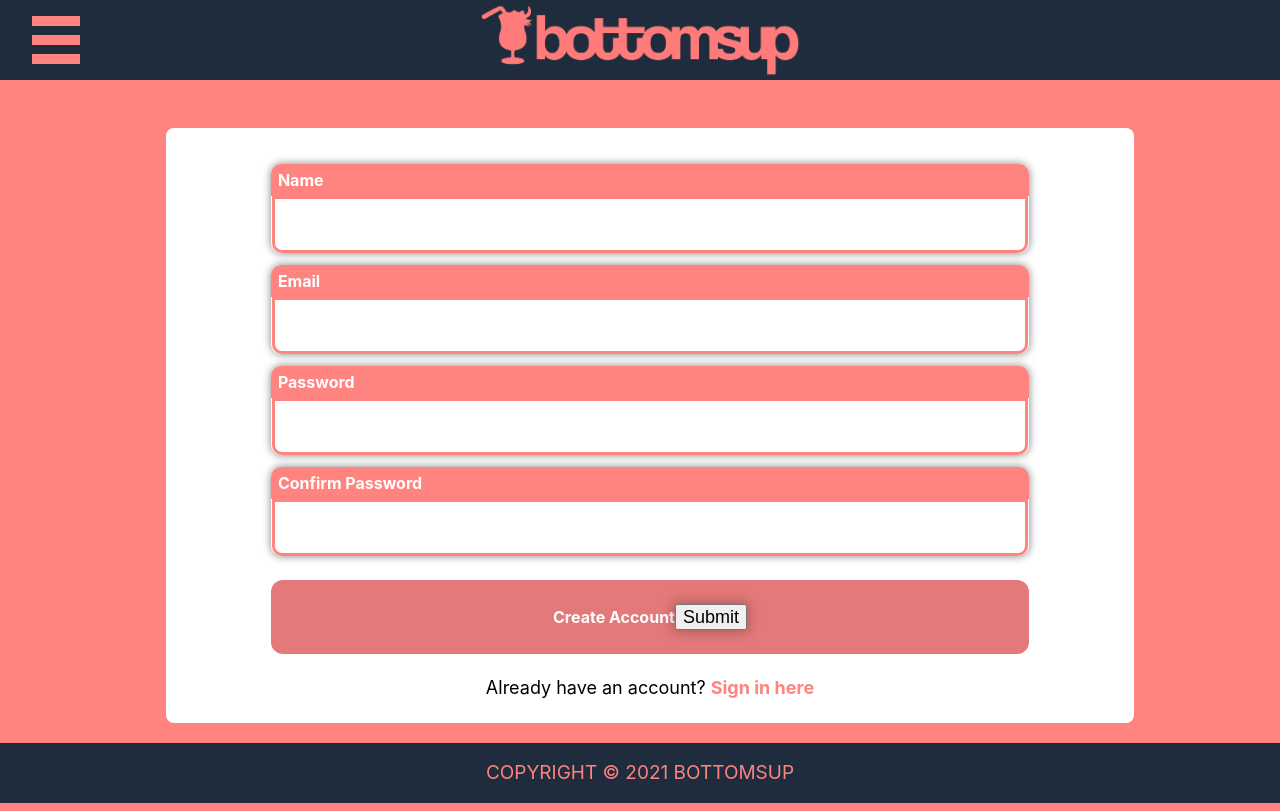
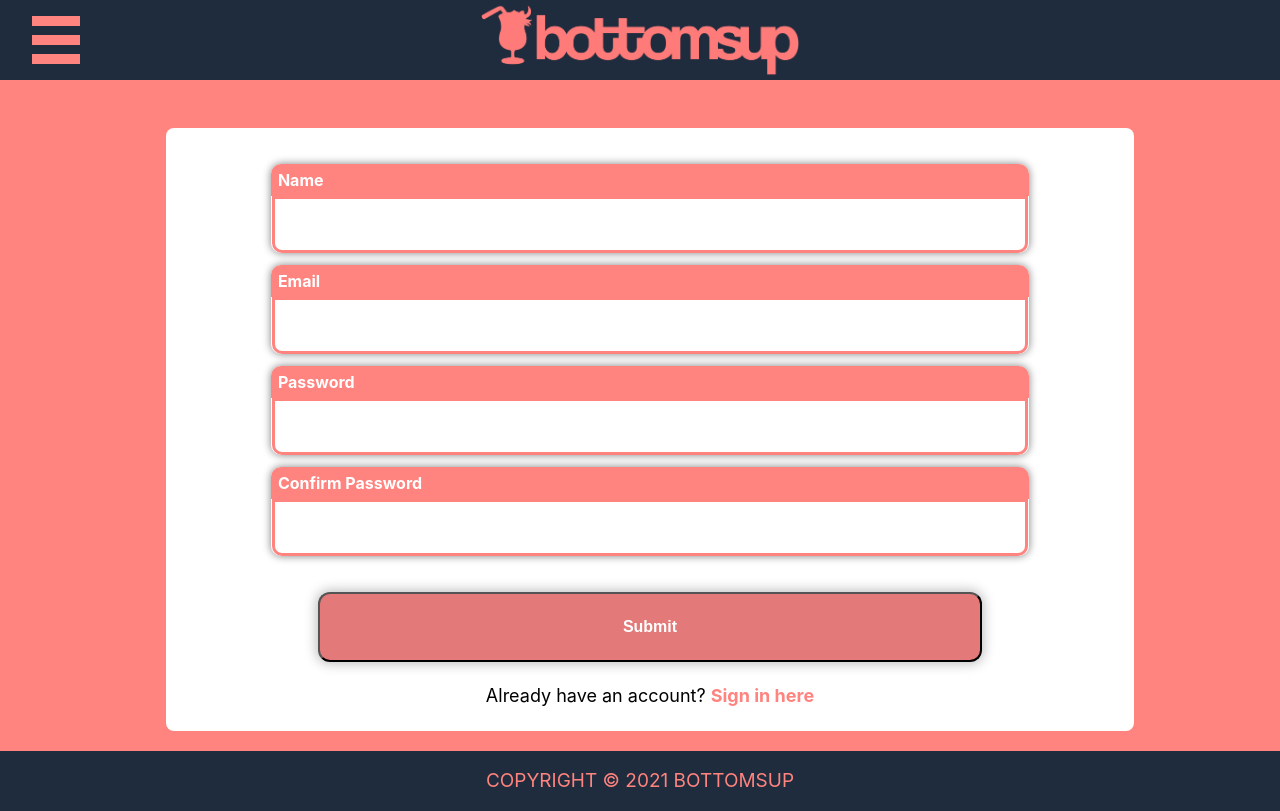
Before and after one commit to software-assignments-spring2021/project-setup-team-povedniki-attitude, a React (Create React App) app in the folder front-end/: page /register in a window 1280 px wide. Built offline with nearby package versions, Linux system fonts and the light colour scheme.

Commit message:
fixed registration

```diff
--- a/front-end/src/Components/LogIn/log_in_page.js
+++ b/front-end/src/Components/LogIn/log_in_page.js
@@ -40,9 +40,7 @@ function LogIn(){
                     <div class="field-label">Password</div>
                     <input class="sign-in-field" id="pwdField" type="password" name = "password" onChange={e => setPassword(e.target.value)}></input>
                 </div>
-                <div className="sign-in-button mini">Sign In
-                <input class= "sign-in-footer" type ="submit"></input>
-                </div>
+                <input class= "sign-in-button mini" type ="submit"></input>
                 <div class="sign-in-footer">Don't have an account? <a href="./register">Register here</a></div>
                 </form>
             </div>
--- a/front-end/src/Components/Register/register_page.js
+++ b/front-end/src/Components/Register/register_page.js
@@ -37,7 +37,7 @@ function Register(){
         </div>
         <main>
             <div className="sign-in-container">
-              <form onSubmit={handleSubmit}>
+              <form method="POST" action="http://localhost:3000/register">
                 <div class="field-container">
                   <div class="field-label">Name</div>
                   <input class="sign-in-field" type="text" name="name" onChange={e => setName(e.target.value)}/>
@@ -54,11 +54,7 @@ function Register(){
                     <div class="field-label">Confirm Password</div>
                     <input class="sign-in-field" id="pwdConfirmField" type="password"></input>
                 </div>
-
-                <div className="sign-in-button mini">
-                  Create Account
-                  <input class= "sign-in-footer" type ="submit"></input>
-                  </div>
+                  <input class= "sign-in-button mini" type ="submit"></input>
                 <div class="sign-in-footer">Already have an account? <a href="./login">Sign in here</a></div>
               </form>
             </div>
```
Also changed, not shown: 1 other file (tests, documents, lock files or other folders).
